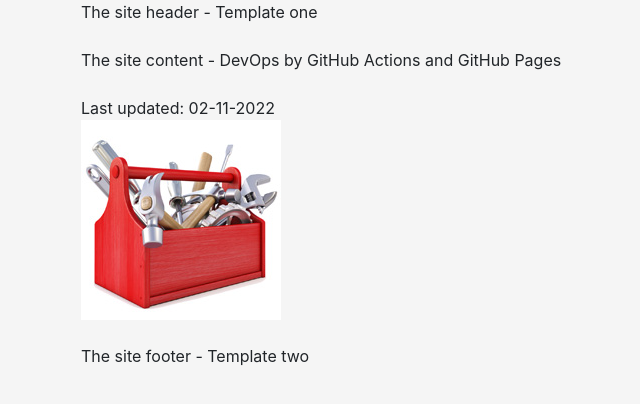
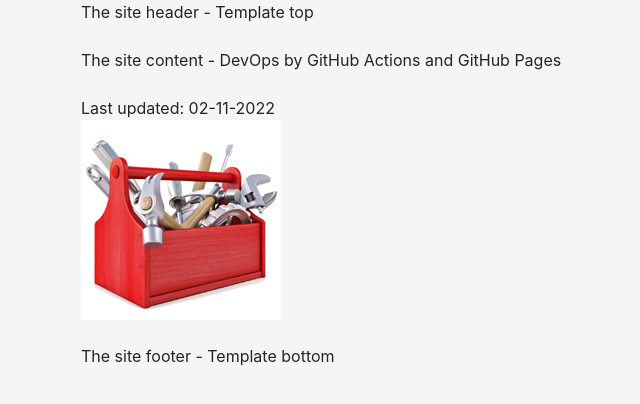
Before and after one commit to persteenolsen/gh-actions-three, a plain HTML site: page index.html in a window 1280 px wide. Shown: the full height of the page, 4-644 px from the left. Drawn offline with nearby package versions, Linux system fonts and the light colour scheme.

Commit message:
deploy: 19db4d98b246886e32c0ac5a8cddc43763a1662b

```diff
--- a/index.html
+++ b/index.html
@@ -20,7 +20,7 @@
     <div class="container">
 
 
-<div class="header">The site header - Template one</div>
+<div class="header">The site header - Template top</div>
 
     <br />
 
@@ -40,7 +40,7 @@
     <br />
 
 
-<div class="footer">The site footer - Template two</div>
+<div class="footer">The site footer - Template bottom</div>
 
 
     </div>
```
